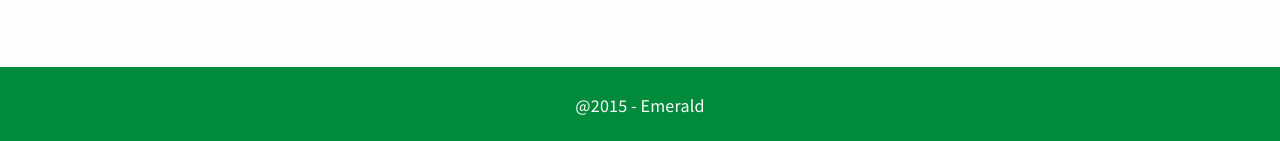
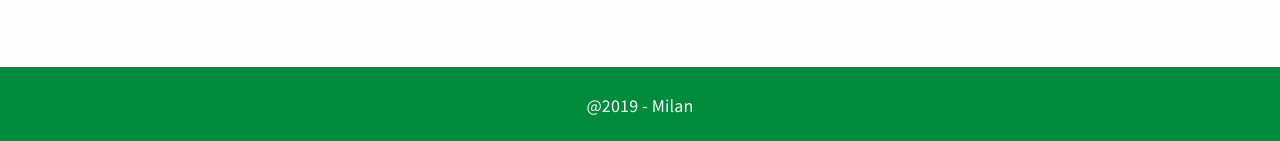
Before and after one commit to bdmilan/blog, a Jekyll site: the page built from index.html, in a window 1280 px wide. Shown: the part 2075-2216 px from the top of the page. Built offline with Jekyll 4.4.1, drawn with Linux system fonts in a browser that asks for light colours; the list of posts is cut into pages by our own code.

Commit message:
Update footer.html

```diff
--- a/_includes/footer.html
+++ b/_includes/footer.html
@@ -1 +1 @@
-<footer class="footer"><span>@2015 - Emerald</span></footer>
+<footer class="footer"><span>@2019 - Milan</span></footer>
```
